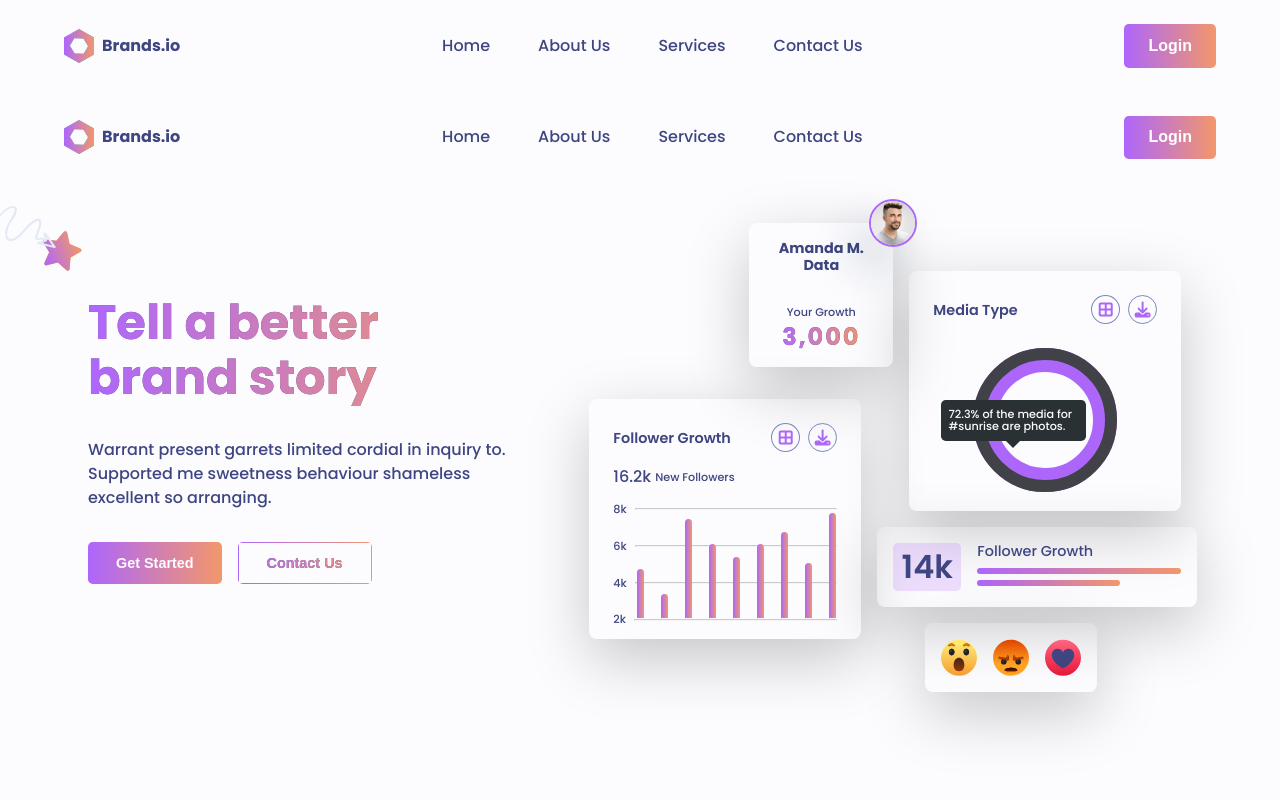
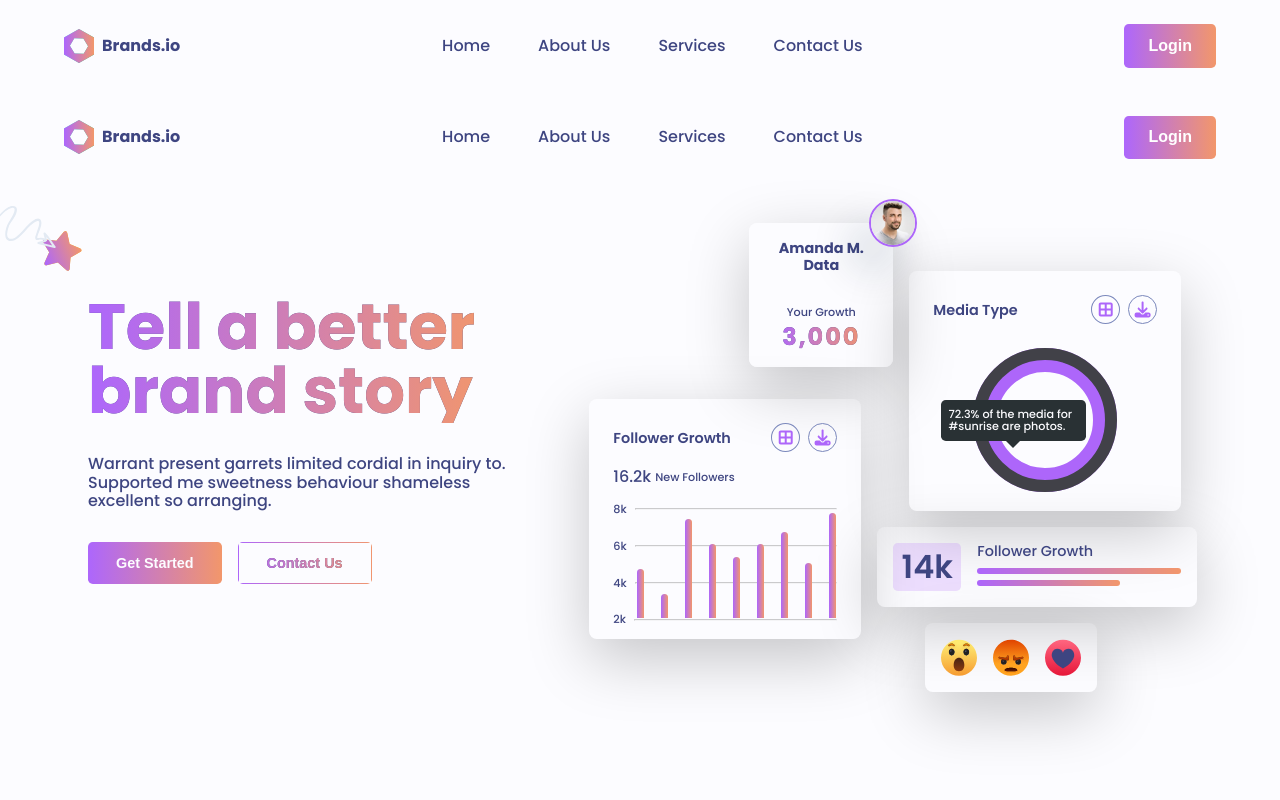
Before and after one commit to zeetaengrg/growth-agency-vue3, a Vue app: page / in a window 1280 px wide. Shown: the top 800 px of the page. Built offline with nearby package versions, Linux system fonts and the light colour scheme.

Commit message:
style: line height modified for header

```diff
--- a/src/assets/styles/abstracts/_mixins.scss
+++ b/src/assets/styles/abstracts/_mixins.scss
@@ -4,16 +4,33 @@
 
 // Header Mixin
 @mixin header {
-  font-size: $fs-xlarge;
+  font-size: $fs-xxlarge;
   background: $bg-gradient;
   background-clip: text;
   -webkit-background-clip: text;
   -webkit-text-fill-color: transparent;
+  line-height: 1;
 }
 
 // Subheader Mixin
 @mixin subheader {
-  line-height: 1.5;
+  line-height: 1.15;
+}
+
+// Card Mixin
+@mixin card {
+  background-color: $primary-clr-4;
+  width: 31rem;
+  border-radius: 1rem;
+  padding: 3rem;
+  background-image: url("../../../assets/images/union.svg");
+  background-repeat: no-repeat;
+  background-position: center;
+  background-size: cover;
+  display: flex;
+  flex-direction: column;
+  align-items: center;
+  justify-content: center;
 }
 
 // Card Content
```
